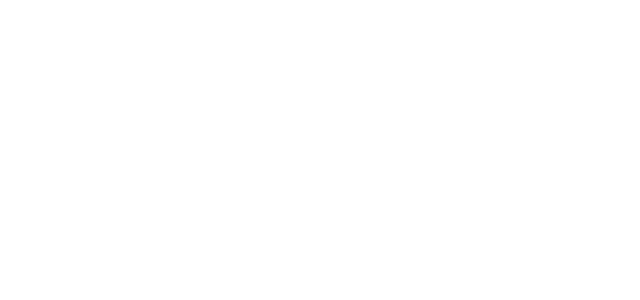
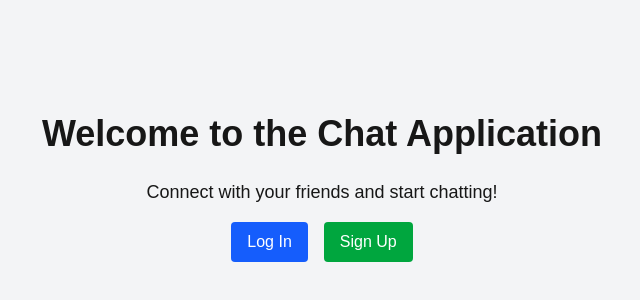
Before and after one commit to vedant343/chatapp, a Next.js app: page / in a window 1280 px wide. Shown: the part 212-512 px from the top of the page, without its empty margins (318-958 px from the left). Built offline with nearby package versions, Linux system fonts and the light colour scheme.

Commit message:
created home page

```diff
--- a/src/app/page.tsx
+++ b/src/app/page.tsx
@@ -1,4 +1,24 @@
-
 export default function Home() {
-  return <div></div>;
+  return (
+    <div className="min-h-screen flex flex-col items-center justify-center bg-gray-100">
+      <h1 className="text-4xl font-bold mb-6">
+        Welcome to the Chat Application
+      </h1>
+      <p className="text-lg mb-4">
+        Connect with your friends and start chatting!
+      </p>
+      <div className="flex space-x-4">
+        <a href="/login">
+          <button className="bg-blue-600 text-white py-2 px-4 rounded hover:bg-blue-700">
+            Log In
+          </button>
+        </a>
+        <a href="/signup">
+          <button className="bg-green-600 text-white py-2 px-4 rounded hover:bg-green-700">
+            Sign Up
+          </button>
+        </a>
+      </div>
+    </div>
+  );
 }
```
